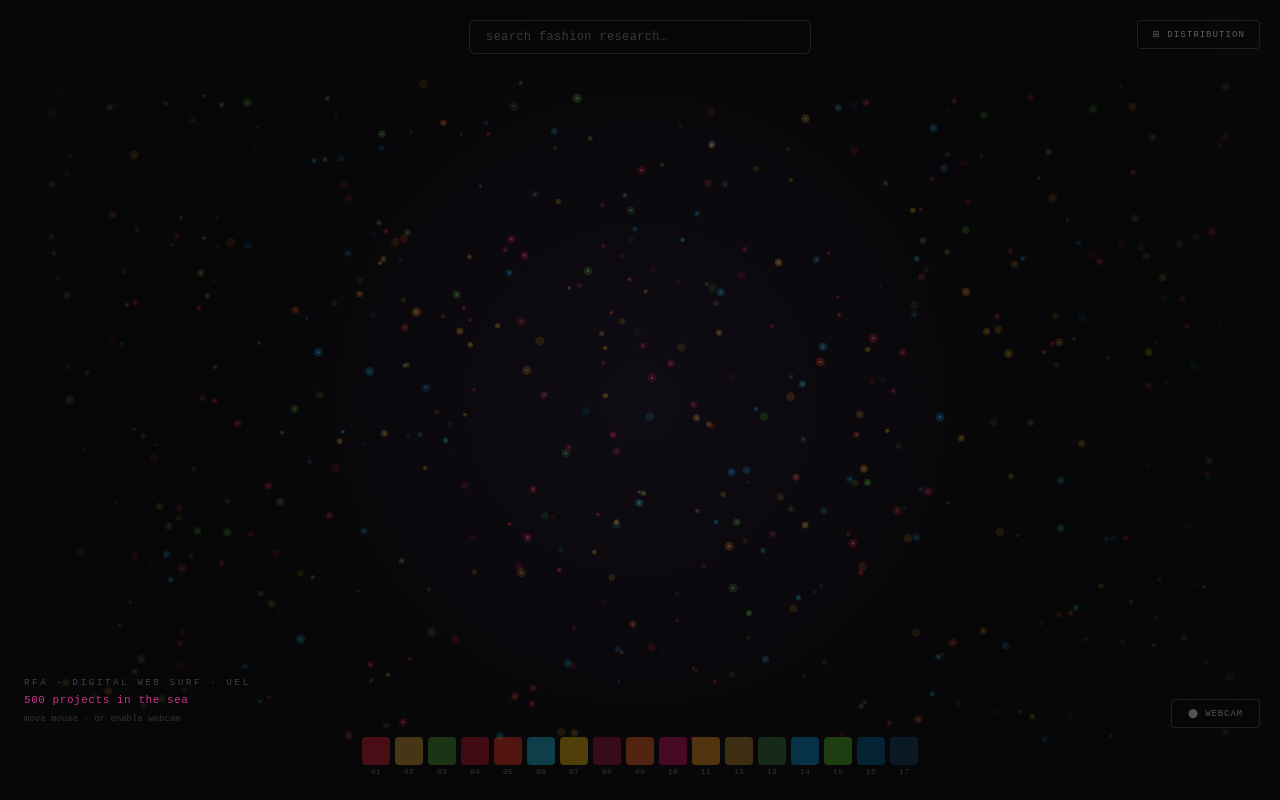
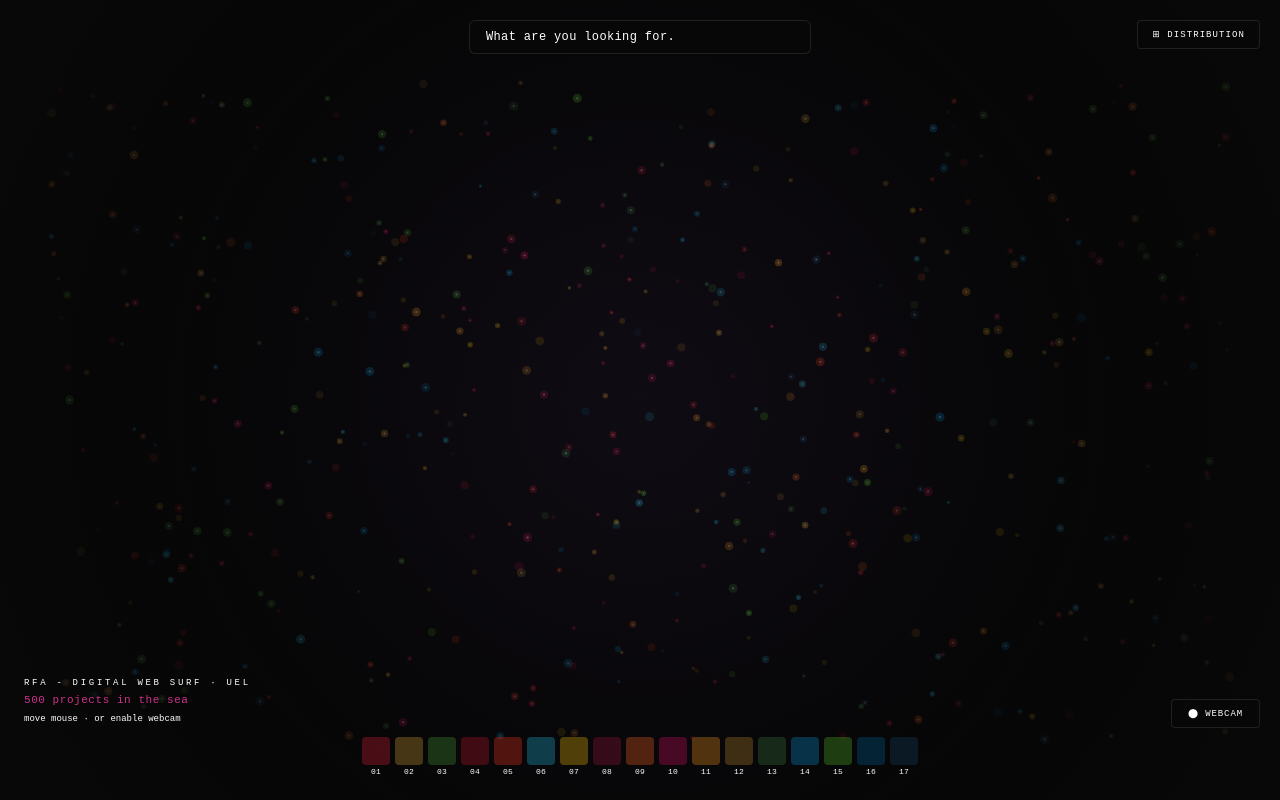
Before and after one commit to Bigredglassesboy/RFA, a plain HTML site: page index.html in a window 1280 px wide. Drawn offline with Linux system fonts and the light colour scheme; animation ran at ten frames a second.

Commit message:
Update index.html

```diff
--- a/index.html
+++ b/index.html
@@ -17,13 +17,13 @@ body{background:#080808;overflow:hidden;width:100vw;height:100vh;font-family:'SF
 }
 #hud-title{
   font-size:9px;letter-spacing:.3em;text-transform:uppercase;
-  color:rgba(255,255,255,0.25);
+  color:#fff;
 }
 #hud-count{
   font-size:11px;color:rgba(255,60,172,0.8);
   letter-spacing:.05em;min-height:14px;transition:color .3s;
 }
-#hud-state{font-size:9px;color:rgba(255,255,255,0.18);}
+#hud-state{font-size:9px;color:#fff;}
 
 /* ── SEARCH ── */
 #search-wrap{
@@ -35,11 +35,11 @@ body{background:#080808;overflow:hidden;width:100vw;height:100vh;font-family:'SF
 }
 #search-input{
   background:none;border:none;outline:none;
-  padding:9px 16px;font-size:12px;color:#e0e0e0;
+  padding:9px 16px;font-size:12px;color:#fff;
   font-family:'SF Mono','JetBrains Mono',monospace;
   width:280px;letter-spacing:.03em;
 }
-#search-input::placeholder{color:rgba(255,255,255,0.2);}
+#search-input::placeholder{color:#fff;opacity:1;}
 #search-clear{
   background:none;border:none;color:rgba(255,60,172,0.6);
   padding:0 12px;cursor:pointer;font-size:14px;line-height:1;
@@ -78,18 +78,18 @@ body{background:#080808;overflow:hidden;width:100vw;height:100vh;font-family:'SF
 }
 .sdg-id{
   font-size:8px;letter-spacing:.04em;
-  color:rgba(255,255,255,0.18);transition:color .2s;
+  color:#fff;transition:color .2s;
   font-family:'SF Mono','JetBrains Mono',monospace;
   line-height:1;
 }
-.sdg-btn:hover .sdg-id{ color:rgba(255,255,255,0.6); }
-.sdg-btn.on .sdg-id{ color:rgba(255,255,255,0.95);font-weight:700; }
+.sdg-btn:hover .sdg-id{ color:#fff; }
+.sdg-btn.on .sdg-id{ color:#fff;font-weight:700; }
 .sdg-tooltip{
   position:absolute;bottom:calc(100% + 8px);left:50%;
   transform:translateX(-50%) translateY(5px);
   background:rgba(8,8,8,0.94);border:1px solid rgba(255,255,255,0.1);
   border-radius:4px;padding:5px 10px;white-space:nowrap;
-  font-size:9px;color:rgba(255,255,255,0.75);letter-spacing:.04em;
+  font-size:9px;color:#fff;letter-spacing:.04em;
   pointer-events:none;opacity:0;
   transition:opacity .15s,transform .15s;
   backdrop-filter:blur(12px);
@@ -100,13 +100,13 @@ body{background:#080808;overflow:hidden;width:100vw;height:100vh;font-family:'SF
 #drawer-toggle{
   position:fixed;top:20px;right:20px;z-index:30;
   background:rgba(8,8,8,0.75);border:1px solid rgba(255,255,255,0.1);
-  color:rgba(255,255,255,0.35);padding:8px 14px;
+  color:#fff;padding:8px 14px;
   font-family:'SF Mono','JetBrains Mono',monospace;font-size:9px;
   letter-spacing:.12em;text-transform:uppercase;
   border-radius:4px;cursor:pointer;transition:all .2s;
   backdrop-filter:blur(8px);user-select:none;
 }
-#drawer-toggle:hover{border-color:rgba(255,255,255,0.25);color:rgba(255,255,255,0.65);}
+#drawer-toggle:hover{border-color:rgba(255,255,255,0.25);color:#fff;}
 #drawer-toggle.open{border-color:rgba(255,60,172,0.5);color:rgba(255,60,172,0.8);}
 
 #drawer{
@@ -193,13 +193,13 @@ body{background:#080808;overflow:hidden;width:100vw;height:100vh;font-family:'SF
 #cam-btn{
   position:fixed;bottom:72px;right:20px;z-index:20;
   background:rgba(8,8,8,0.75);border:1px solid rgba(255,255,255,0.1);
-  color:rgba(255,255,255,0.3);padding:8px 16px;
+  color:#fff;padding:8px 16px;
   font-family:'SF Mono','JetBrains Mono',monospace;font-size:9px;
   letter-spacing:.1em;text-transform:uppercase;
   border-radius:4px;cursor:pointer;transition:all .2s;
   backdrop-filter:blur(8px);
 }
-#cam-btn:hover{border-color:rgba(255,255,255,0.25);color:rgba(255,255,255,0.6);}
+#cam-btn:hover{border-color:rgba(255,255,255,0.25);color:#fff;}
 #cam-btn.live{border-color:rgba(255,60,172,0.5);color:rgba(255,60,172,0.8);}
 
 /* ── CAM PREVIEW ── */
@@ -218,7 +218,7 @@ body{background:#080808;overflow:hidden;width:100vw;height:100vh;font-family:'SF
 
 <!-- Search bar top-centre -->
 <div id="search-wrap">
-  <input id="search-input" type="text" placeholder="search fashion research…" autocomplete="off" spellcheck="false">
+  <input id="search-input" type="text" placeholder="What are you looking for." autocomplete="off" spellcheck="false">
   <button id="search-clear">×</button>
   <div id="search-count"></div>
 </div>
@@ -536,7 +536,7 @@ function drawLabel(ctx,proj,x,y,alpha,rgb){
   ctx.fill();ctx.stroke();
 
   // Title
-  ctx.fillStyle=`rgba(255,255,255,0.92)`;
+  ctx.fillStyle='#fff';
   ctx.font='bold 10px "SF Mono","JetBrains Mono",monospace';
   ctx.fillText(short,lx+10,ly+14);
 
```
